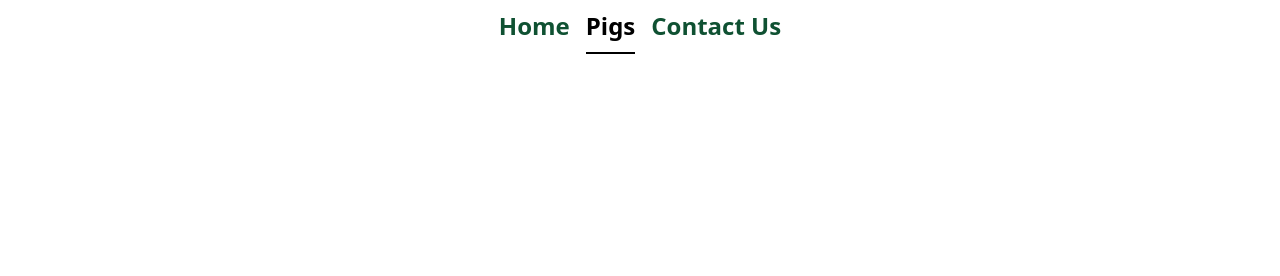
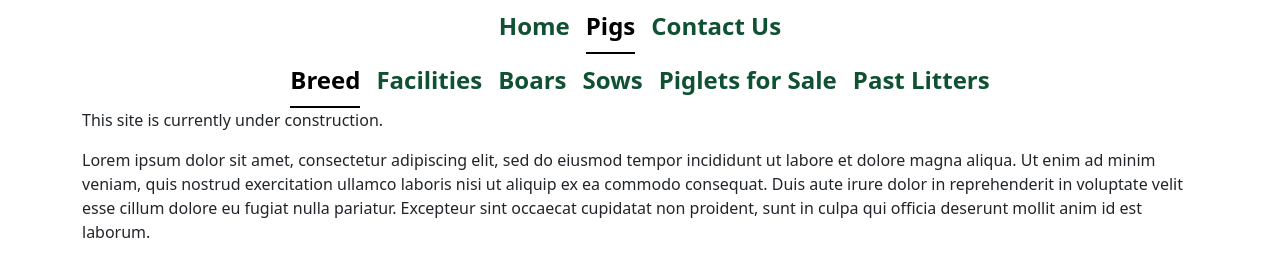
Before and after one commit to stantonj3/ruralgoods, a plain HTML site: page pages/pigs.html in a window 1280 px wide. Drawn offline with nearby package versions, Linux system fonts and the light colour scheme.

Commit message:
Update pigs.html

```diff
--- a/pages/pigs.html
+++ b/pages/pigs.html
@@ -8,6 +8,8 @@
     <link rel="stylesheet" href="../css/style.css">
   </head>
   <body>
+   <div class="nav-container">
+    <div class="main-nav">
      <ul class="nav justify-content-center nav-underline">
       <li class="nav-item">
        <a class="nav-link" href="../index.html">Home</a>
@@ -19,6 +21,37 @@
        <a class="nav-link" href="#">Contact Us</a>
       </li>
      </ul>
+    </div>
+   </div>
+   <div class="nav-container">
+    <div class="pig-nav">
+     <ul class="nav justify-content-center nav-underline">
+      <li class="nav-item">
+       <a class="nav-link active" aria-current="page" href="#">Breed</a>
+      </li>
+      <li class="nav-item">
+       <a class="nav-link" href="#">Facilities</a>
+      </li>
+      <li class="nav-item">
+       <a class="nav-link" href="#">Boars</a>
+      </li>
+      <li class="nav-item">
+       <a class="nav-link" href="#">Sows</a>
+      </li>
+      <li class="nav-item">
+       <a class="nav-link" href="#">Piglets for Sale</a>
+      </li>
+      <li class="nav-item">
+       <a class="nav-link" href="#">Past Litters</a>
+      </li>
+     </ul>
+    </div>
+   </div>
+
+   <div id="content" class="container-sm">
+    <p>This site is currently under construction.</p>
+    <p>Lorem ipsum dolor sit amet, consectetur adipiscing elit, sed do eiusmod tempor incididunt ut labore et dolore magna aliqua. Ut enim ad minim veniam, quis nostrud exercitation ullamco laboris nisi ut aliquip ex ea commodo consequat. Duis aute irure dolor in reprehenderit in voluptate velit esse cillum dolore eu fugiat nulla pariatur. Excepteur sint occaecat cupidatat non proident, sunt in culpa qui officia deserunt mollit anim id est laborum.</p>
+   </div>
 
    <script src="https://cdn.jsdelivr.net/npm/bootstrap@5.3.8/dist/js/bootstrap.min.js" integrity="sha384-G/EV+4j2dNv+tEPo3++6LCgdCROaejBqfUeNjuKAiuXbjrxilcCdDz6ZAVfHWe1Y" crossorigin="anonymous"></script>
   </body>
```
Lines whose indentation alone changed are shown as unchanged.
